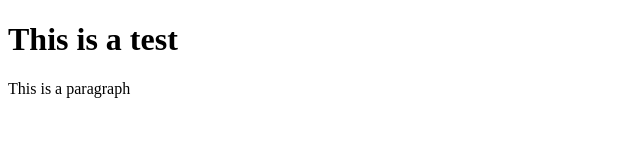
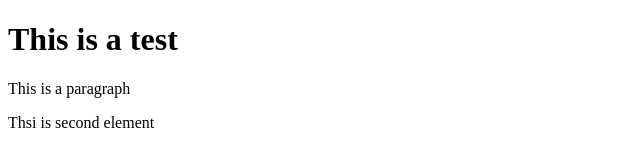
Before and after one commit to ankurraj2606/git-test, a plain HTML site: page index.html in a window 1280 px wide. Shown: the whole page, without its empty margins (0-640 px from the left). Drawn offline with Linux system fonts and the light colour scheme.

Commit message:
fifth commit

```diff
--- a/index.html
+++ b/index.html
@@ -9,5 +9,6 @@
   <body>
     <h1>This is a test</h1>
     <p>This is a paragraph</p>
+    <div>Thsi is second element</div>
   </body>
 </html>
```
